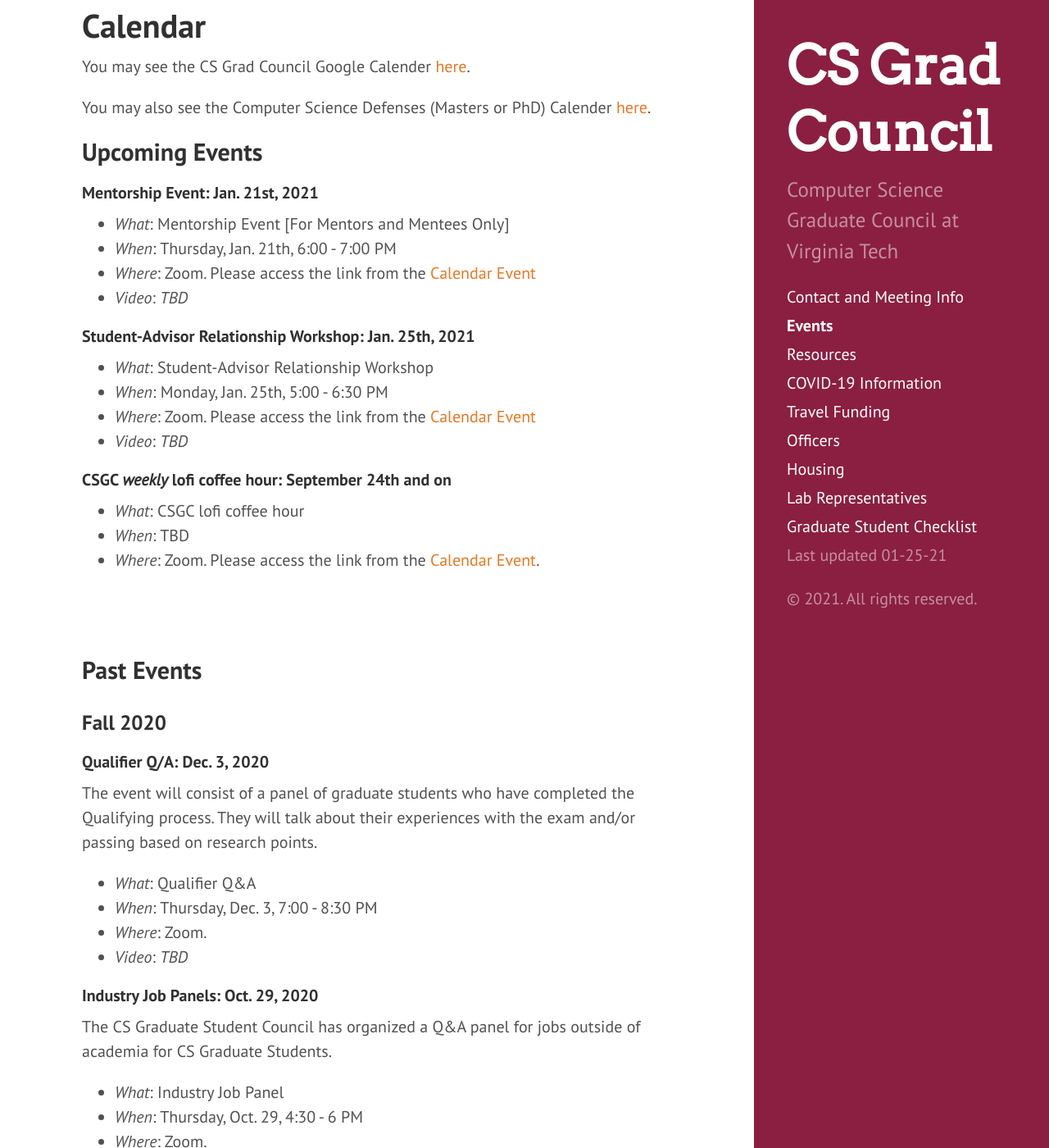
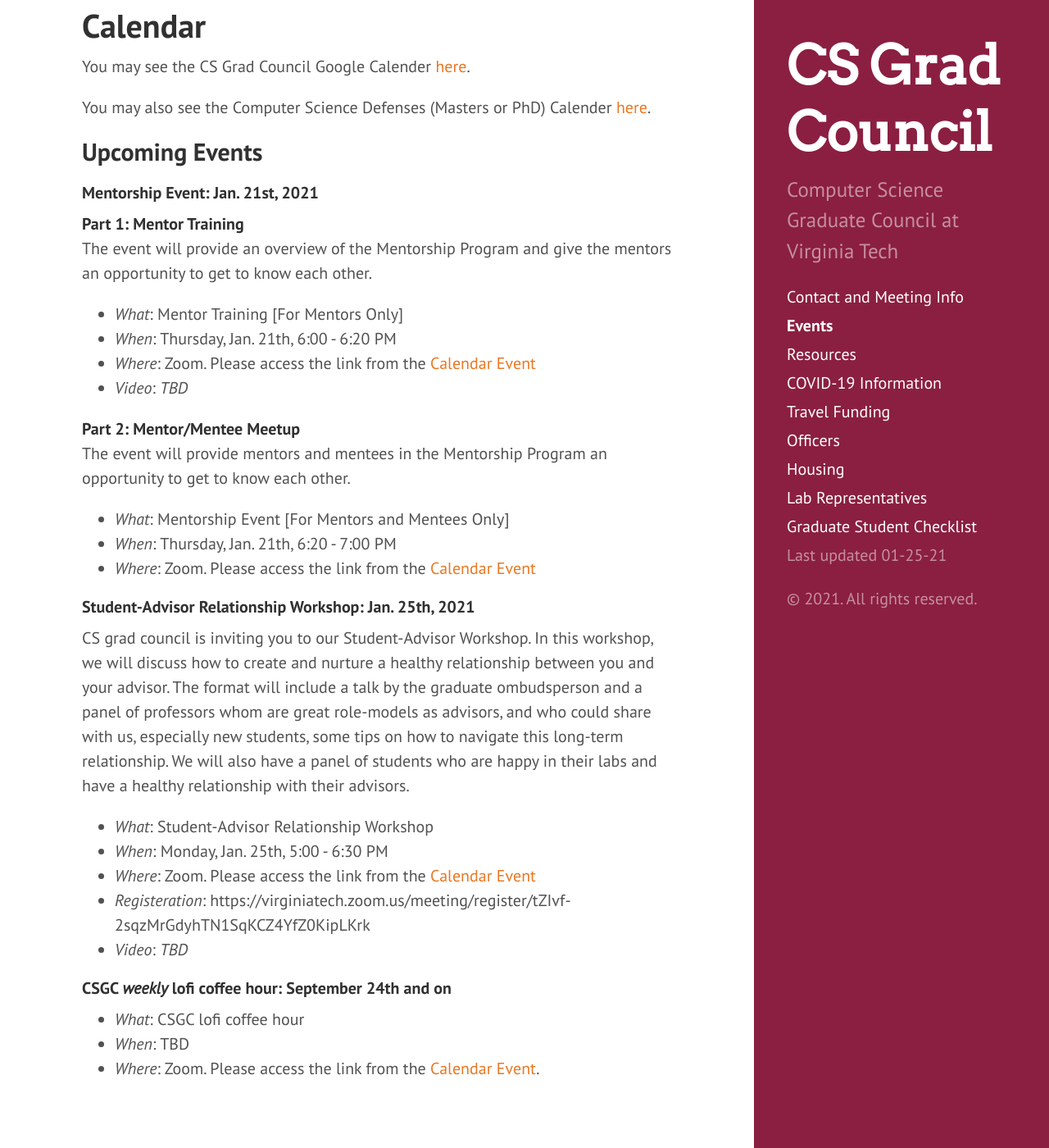
Before and after one commit to CSGraduateCouncil-VirginiaTech/csgc-website, a Jekyll site: the page built from events.md, in a window 1280 px wide and 1400 px high, scrolled down 221 px. Shown: the whole window at 82% size. Built offline with Jekyll 4.4.1, drawn with Linux system fonts in a browser that asks for light colours.

Commit message:
Adding student-advisor link (#126)
Co-authored-by: Shakiba D <davari.shakiba@gmail.com>

```diff
--- a/events.md
+++ b/events.md
@@ -14,17 +14,25 @@
 
 ## Upcoming Events
 #### Mentorship Event: Jan. 21st, 2021
-
-- *What*: Mentorship Event [For Mentors and Mentees Only]
-- *When*: Thursday, Jan. 21th, 6:00 - 7:00 PM
+**Part 1: Mentor Training**
+The event will provide an overview of the Mentorship Program and give the mentors an opportunity to get to know each other.
+- *What*: Mentor Training [For Mentors Only]
+- *When*: Thursday, Jan. 21th, 6:00 - 6:20 PM
 - *Where*: Zoom. Please access the link from the [Calendar Event](https://calendar.google.com/calendar?cid=dnQuZWR1X240bnQ0aGdlNTBrdjdqajFjZDN1NzllaW1rQGdyb3VwLmNhbGVuZGFyLmdvb2dsZS5jb20)
 - *Video*: *TBD*
 
+**Part 2: Mentor/Mentee Meetup**
+The event will provide mentors and mentees in the Mentorship Program an opportunity to get to know each other.
+- *What*: Mentorship Event [For Mentors and Mentees Only]
+- *When*: Thursday, Jan. 21th, 6:20 - 7:00 PM
+- *Where*: Zoom. Please access the link from the [Calendar Event](https://calendar.google.com/calendar?cid=dnQuZWR1X240bnQ0aGdlNTBrdjdqajFjZDN1NzllaW1rQGdyb3VwLmNhbGVuZGFyLmdvb2dsZS5jb20)
+
 #### Student-Advisor Relationship Workshop: Jan. 25th, 2021
-
+CS grad council is inviting you to our Student-Advisor Workshop. In this workshop, we will discuss how to create and nurture a healthy relationship between you and your advisor. The format will include a talk by the graduate ombudsperson and a panel of professors whom are great role-models as advisors, and who could share with us, especially new students, some tips on how to navigate this long-term relationship. We will also have a panel of students who are happy in their labs and have a healthy relationship with their advisors.
 - *What*: Student-Advisor Relationship Workshop
 - *When*: Monday, Jan. 25th, 5:00 - 6:30 PM
 - *Where*: Zoom. Please access the link from the [Calendar Event](https://calendar.google.com/calendar?cid=dnQuZWR1X240bnQ0aGdlNTBrdjdqajFjZDN1NzllaW1rQGdyb3VwLmNhbGVuZGFyLmdvb2dsZS5jb20)
+- *Registeration*: https://virginiatech.zoom.us/meeting/register/tZIvf-2sqzMrGdyhTN1SqKCZ4YfZ0KipLKrk
 - *Video*: *TBD*
 
 #### CSGC ***weekly*** lofi coffee hour: September 24th and on
```
